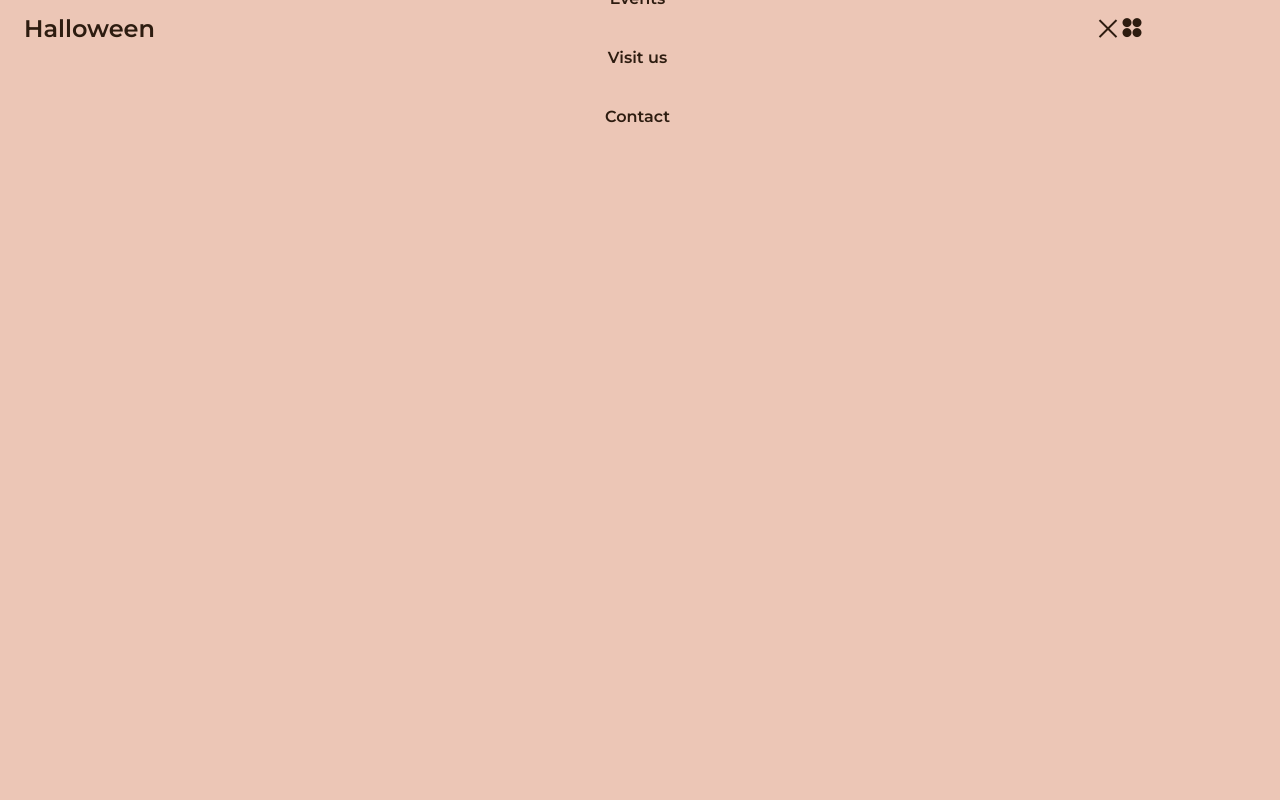
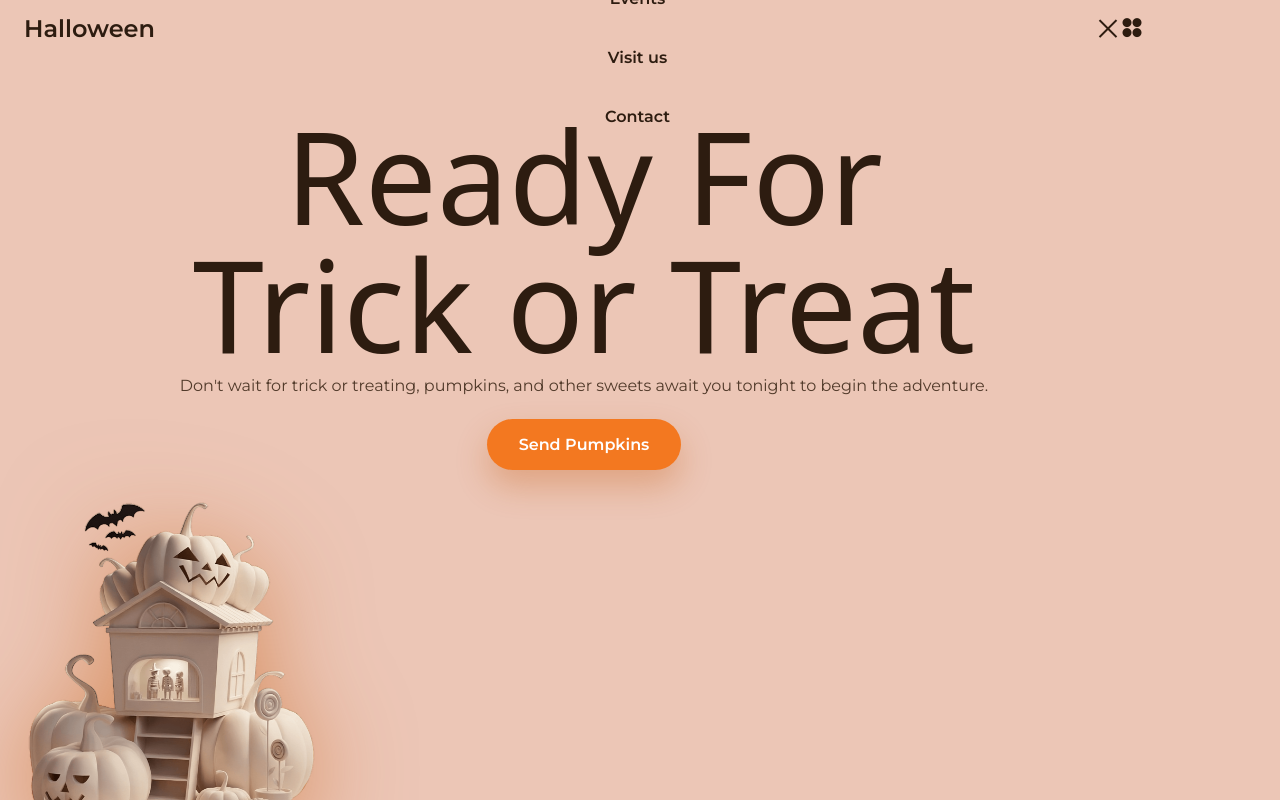
Before and after one commit to Sumangal44/Responsive-Halloween-Website, a plain HTML site: page index.html in a window 1280 px wide. Drawn offline with nearby package versions, Linux system fonts and the light colour scheme; a web font is replaced by a local one.

Commit message:
update repo🚀

```diff
--- a/assets/css/styles.css
+++ b/assets/css/styles.css
@@ -46,6 +46,18 @@
 
 }
 
+html {
+  scroll-behavior: smooth;
+}
+::-webkit-scrollbar{
+  width: 10px;
+  border-radius: 2.5px;
+  background:#faf8f8d1;
+}
+::-webkit-scrollbar-thumb{
+  border-radius: 2.5;
+  background: var(--first-color);
+}
 body {
   font-family: var(--body-font);
   font-size: var(--normal-font-size);
@@ -81,7 +93,7 @@ img {
 }
 
 .main {
-  overflow: hidden;
+  overflow-x: hidden;
 }
 
 /*=============== HEADER & NAV ===============*/
@@ -164,21 +176,174 @@ img {
 
 
 /* Add shadow header */
+.shadow-header{
+  background-color: var(--body-color);
+  box-shadow: 0 2px 16px hsla(25, 48%, 12%, .2);
+}
 
 
 /*=============== HOME ===============*/
+.home__container{
+  height: 100vh;
+  padding-top: 7rem;
+  row-gap: 2rem;
+}
+.home__data{
+  text-align: center;
+}
+.home__title{
+  font: var(--font-regular) var(--biggest-font-size) var(--second-font);
+  line-height: 100%;
+  color: var(--title-color);
+  margin-bottom: .5rem;
+}
+.home__description{
+  font-size: var(--normal-font-size);
+  margin-bottom: 1.5rem;
+}
+.home__button{
+  display: inline-block;
+  background-color: var(--first-color);
+  color: var(--white-color);
+  font-weight: var(--font-semi-bold);
+  padding: 1rem 2rem;
+  border-radius: 4rem;
+  box-shadow: 0 16px 32px hsla(25, 90%, 40%, .3);
+  transition: background-color .4s;
 
+}
+.home__button:hover{
+  background-color: var(--first-color-alt);
+}
+.home__images{
+  position: relative;
+  justify-content: center;
+}
+.home__img-1,.home__img-2{
+  width: 300px;
+}
+.home__img-1{
+  filter: drop-shadow(0 16px 48px hsla(25, 90%, 40%, .5));
+}
+.home__img-2{
+  position: absolute;
+  top: 0;
+  left: 0;
+  animation: flicker 8s linear infinite;
+}
+/* Animated images */
+@keyframes flicker {
+  0%{
+    opacity: 0;
+  }
+  31.98%{
+    opacity: 0;
+  }
+  32%{
+    opacity: 1;
+  }
+  32.8%{
+    opacity: 1;
+  }
+  32.88%{
+    opacity: 0;
+  }
+  34%{
+    opacity: 1;
+  }
+  35%{
+        opacity: 1;
+  }
+  35.7%{
+    opacity: 1;
+  }
+  35.78%{
+    opacity: 0;
+  }
+  36.98%{
+    opacity: 0;
+  }
 
-/* Animated images */
+  37%{
+    opacity: 1;
+  }
+
+  37.6%{
+    opacity: 1;
+  }
+
+  37.89%{
+    opacity: 1;
+  }
+67.98%{
+  opacity: 1;
+}
+
+  68%{
+    opacity: 1;
+  }
+
+  68.5%{
+    opacity: 1;
+  }
+
+  68.45%{
+    opacity:0;
+  }
+
+  95.98%{
+    opacity: 0;
+  }
+
+  96%{
+    opacity:1;
+  }
+
+  96.8%{
+    opacity: 1;
+  }
+
+  96.78%{
+    opacity: 0;
+  }
+
+  98.98%{
+    opacity: 0;
+  }
+  99%{
+    opacity: 1;
+  }
+
+  99.7%{
+    opacity: 1;
+  }
+  100%{
+    opacity: 0;
+  }
+}
 
 
 /* Atropos class */
 
+.atropos-inner {
+  overflow: initial
+}
 
 /*=============== BREAKPOINTS ===============*/
 /* For small devices */
+@media  screen and (max-width:320px) {
+  .container{
+    margin-inline: 1rem;
+  }
 
+}
 
+@media screen and (min-width:350px) and (max-width:680px) {
+  .home__container{
+    height: 780px;
+  }
+
+}
 /* For medium devices */
 
 
--- a/assets/js/main.js
+++ b/assets/js/main.js
@@ -27,6 +27,17 @@ const linkAction = () => {
 navLink.forEach(n => n.addEventListener('click', linkAction))
 
 /*=============== ATROPOS JS ===============*/
-
+const myAtropos = Atropos({
+  el: '.home__images',
+  shadow: false,
+  Highlight: false
+})
 
 /*=============== ADD SHADOW HEADER ===============*/
+const shadowHeader = () => {
+  const header = document.getElementById('header')
+  this.scrollY >= 50
+    ? header.classList.add('shadow-header')
+    : header.classList.remove('shadow-header')
+}
+window.addEventListener('scroll', shadowHeader)
--- a/index.html
+++ b/index.html
@@ -1,32 +1,27 @@
 <!DOCTYPE html>
 <html lang="en">
+
 <head>
   <meta charset="UTF-8" />
   <meta name="viewport" content="width=device-width, initial-scale=1.0" />
 
   <!--=============== FAVICON ===============-->
-    <link
-      rel="shortcut icon"
-      href="assets/img/favicon.png"
-      type="image/x-icon"
-    />
+  <link rel="shortcut icon" href="assets/img/favicon.png" type="image/x-icon" />
 
   <!--=============== REMIXICONS ===============-->
-    <link
-      href="https://cdn.jsdelivr.net/npm/remixicon@4.3.0/fonts/remixicon.css"
-      rel="stylesheet"
-    />
+  <link href="https://cdn.jsdelivr.net/npm/remixicon@4.3.0/fonts/remixicon.css" rel="stylesheet" />
   <!--=============== ATROPOS CSS ===============-->
-    <link rel="stylesheet" href="" />
+  <link rel="stylesheet" href="./assets/css/atropos.min.css" />
 
   <!--=============== CSS ===============-->
   <link rel="stylesheet" href="assets/css/styles.css" />
 
   <title>Responsive halloween website - Bedimcode</title>
 </head>
+
 <body>
   <!--==================== HEADER ====================-->
-    <header class="header" id="header">
+  <header class="header " id="header">
     <nav class="nav container">
       <a href="#" class="nav__logo">Halloween</a>
       <div class="nav__menu" id="nav-menu">
@@ -58,13 +53,38 @@
   <!--==================== MAIN ====================-->
   <main class="main">
     <!--==================== HOME ====================-->
-      <section class="home"></section>
+    <section class="home">
+      <div class="home__container container grid">
+        <div class="home__data">
+          <h1 class="home__title">Ready For <br> Trick or Treat</h1>
+          <p class="home__description">
+            Don't wait for trick or treating, pumpkins, and other sweets
+            await you tonight to begin the adventure.
+          </p>
+          <a href="#" class="home__button">Send Pumpkins</a>
+        </div>
+        <div class="home__images atropos">
+          <div class="atropos-scale">
+            <div class="atropos-rotate">
+              <div class="atropos-inner">
+                <img src="assets/img/pumpkin-1.png" alt="home image" dat-atropos-offset="10"   class="home__img-1" />
+
+                <img src="assets/img/pumpkin-2.png" alt="home image" dat-atropos-offset="10"   class="home__img-2" />
+
+              </div>
+            </div>
+          </div>
+
+        </div>
+
+    </section>
   </main>
 
   <!--=============== ATROPOS JS ===============-->
-    <script src=""></script>
+  <script src="./assets/js/atropos.min.js"></script>
 
   <!--=============== MAIN JS ===============-->
   <script src="assets/js/main.js"></script>
 </body>
+
 </html>
```
Lines whose indentation alone changed are shown as unchanged.
